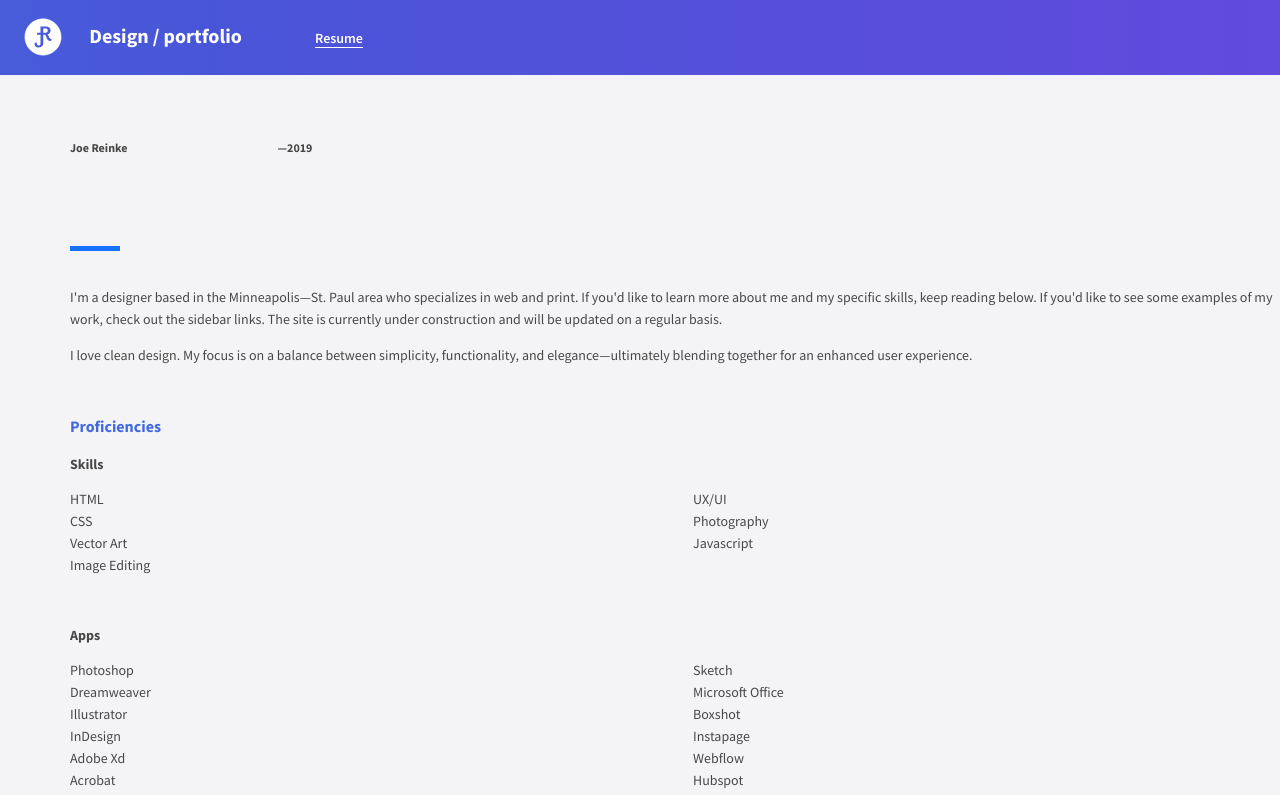
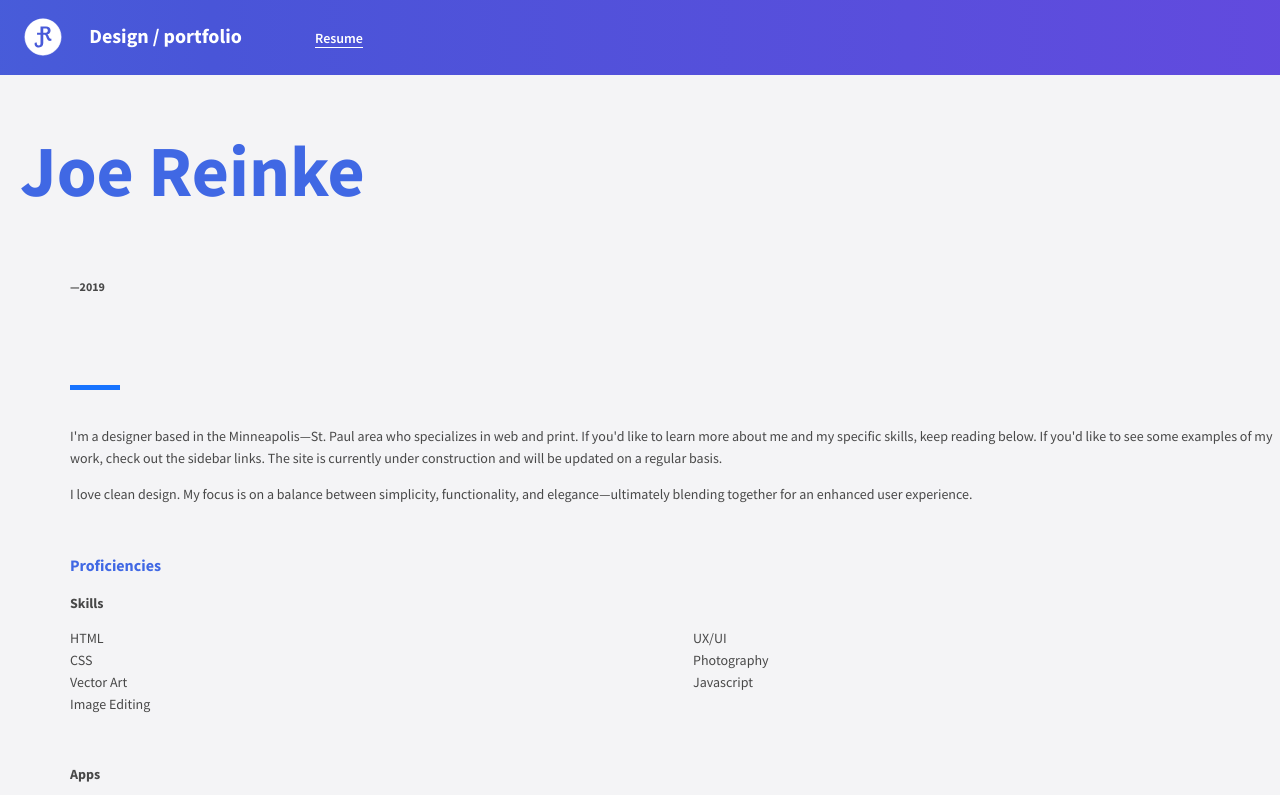
Before and after one commit to JoeReinke/Design-Work, a plain HTML site: page about/index.html in a window 1280 px wide. Shown: the top 795 px of the page. Drawn offline with Linux system fonts and the light colour scheme.

Commit message:
Update index.html

```diff
--- a/about/index.html
+++ b/about/index.html
@@ -15,7 +15,7 @@
     </div>
   </div>
   <div class="work--ctn">
-  <p class="top--text">Joe Reinke</p><p class="top--text--last">&mdash;2019</p>
+  <h1>Joe Reinke</h1><p class="top--text--last">&mdash;2019</p>
   <div class="text--body">
     <!--<h2>Joe&rsquo;s</h2>-->
     <!--<h1>Design / <br />Portfolio</h1>-->
```
